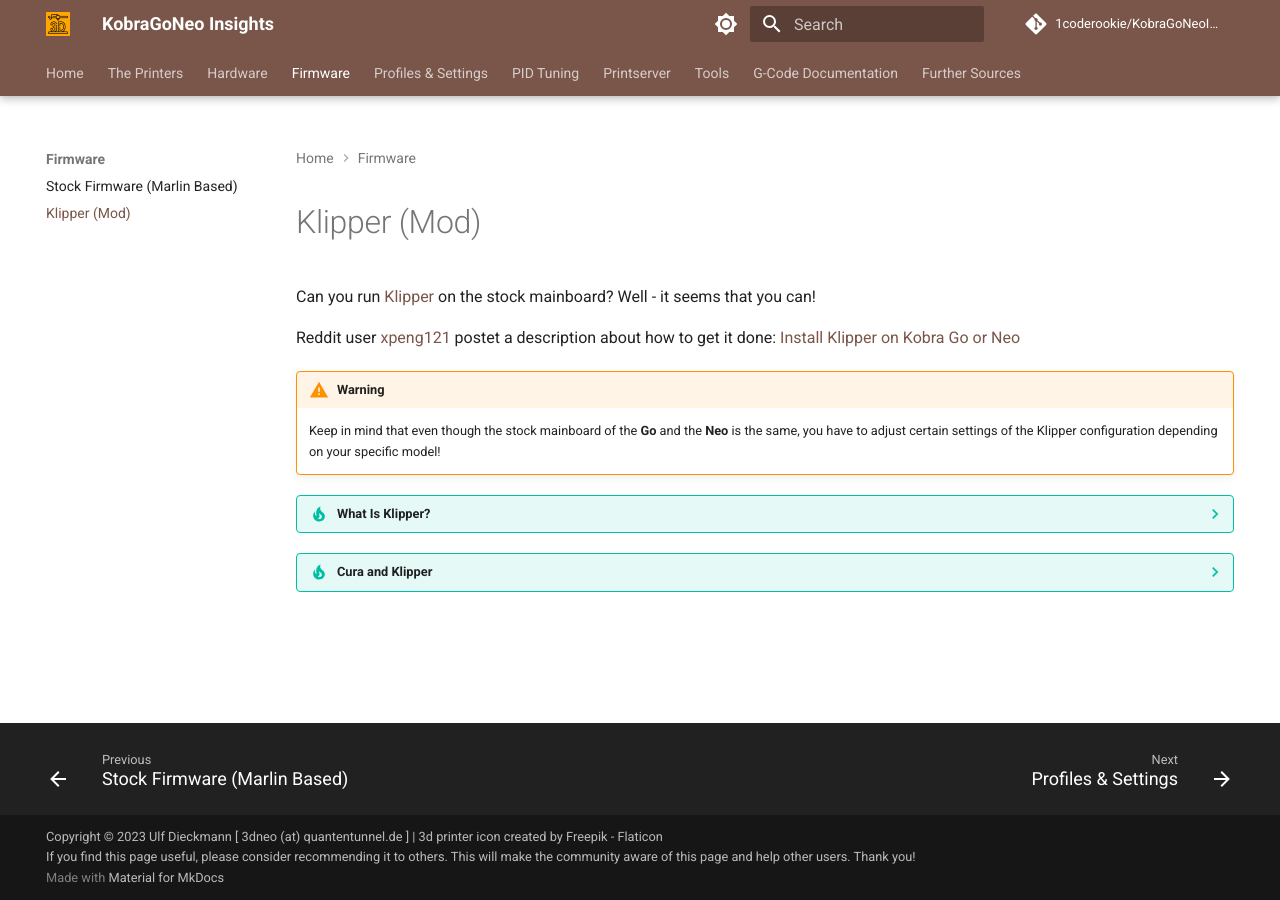
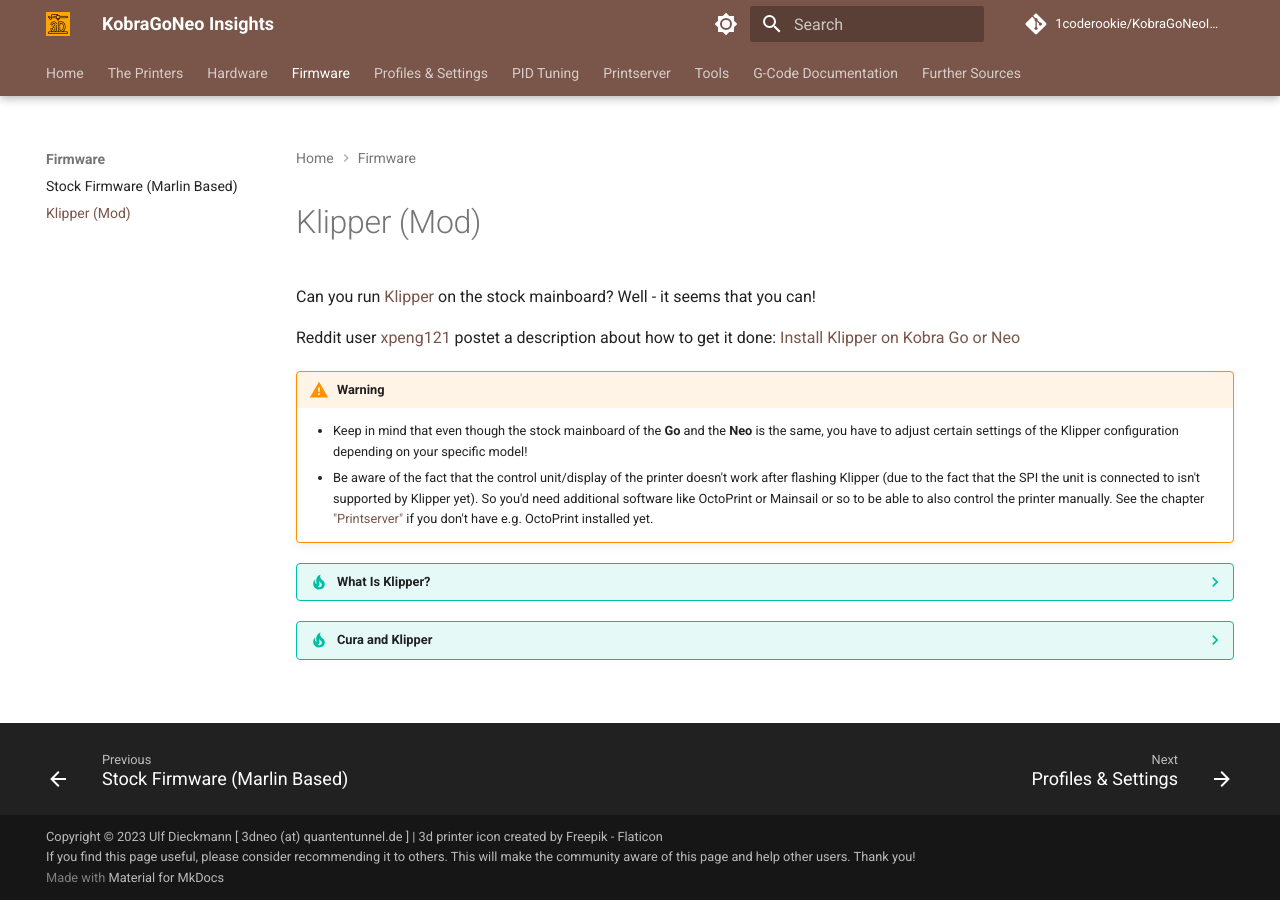
Before and after one commit to 1coderookie/KobraGoNeoInsights, an MkDocs documentation site: the page built from docs/firmware/fw_klipper.md, in a window 1280 px wide. Built offline with MkDocs 1.6.1 and Material for MkDocs 9.7.7, drawn with Linux system fonts in a browser that asks for light colours; comment, search, counter and statistics services are not loaded.

Commit message:
Update fw_klipper.md

```diff
--- a/docs/firmware/fw_klipper.md
+++ b/docs/firmware/fw_klipper.md
@@ -8,7 +8,8 @@
 
 !!! warning
 
-    Keep in mind that even though the stock mainboard of the **Go** and the **Neo** is the same, you have to adjust certain settings of the Klipper configuration depending on your specific model!
+    - Keep in mind that even though the stock mainboard of the **Go** and the **Neo** is the same, you have to adjust certain settings of the Klipper configuration depending on your specific model!
+    - Be aware of the fact that the control unit/display of the printer doesn't work after flashing Klipper (due to the fact that the SPI the unit is connected to isn't supported by Klipper yet). So you'd need additional software like OctoPrint or Mainsail or so to be able to also control the printer manually. See the chapter ["Printserver"](../printserver.md) if you don't have e.g. OctoPrint installed yet.
 
 ??? tip "What Is Klipper?"
 
```
